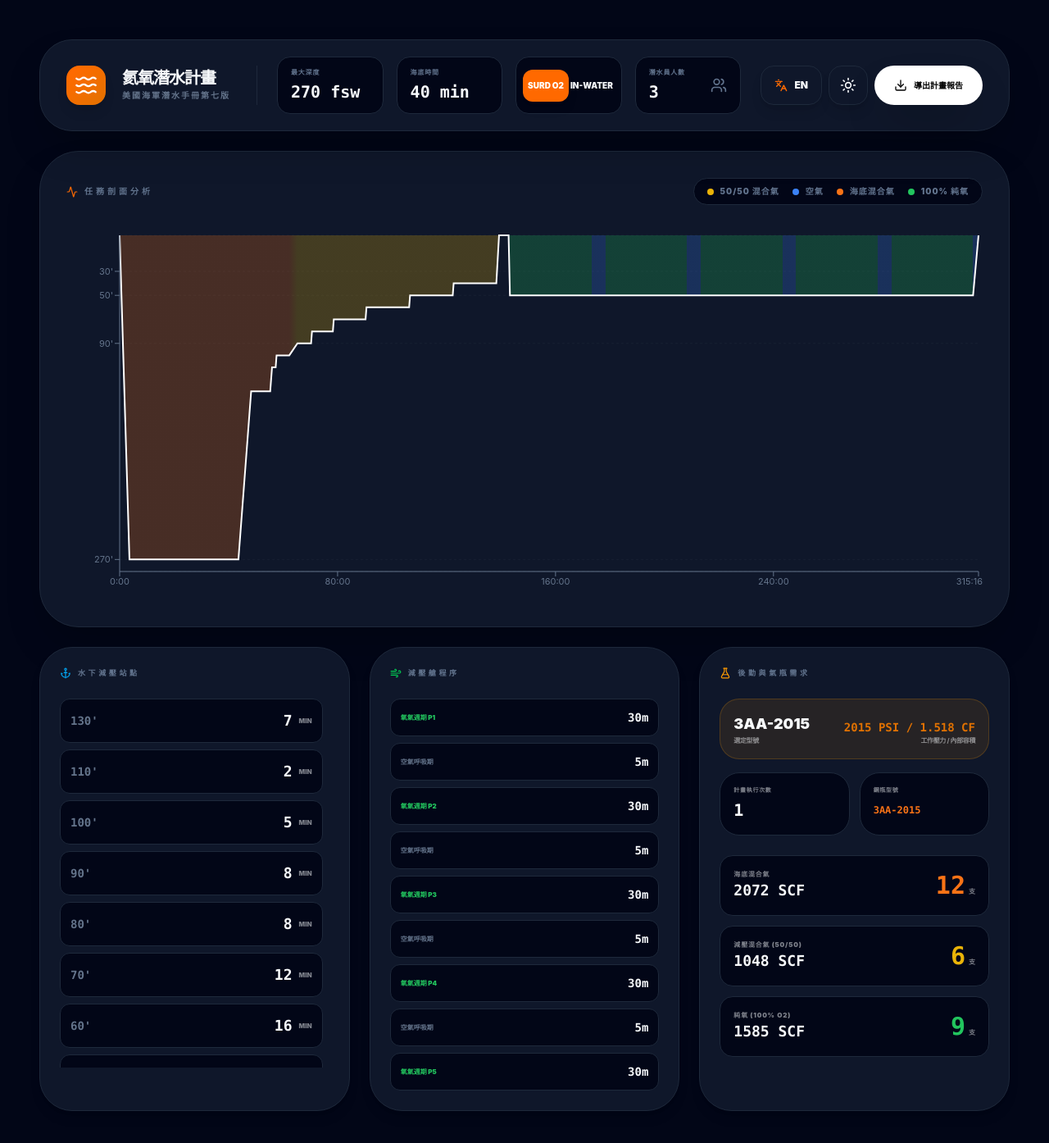
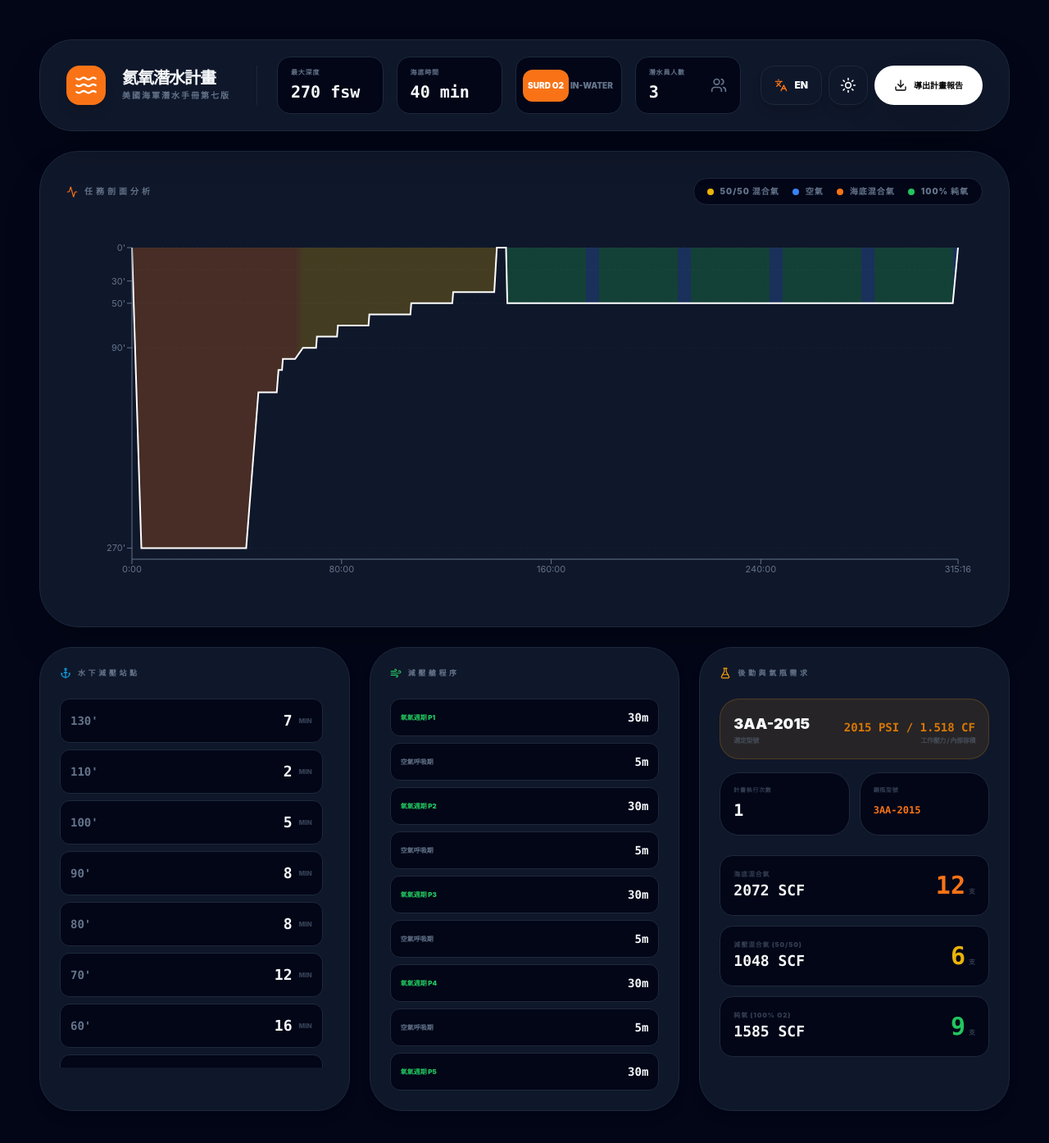
Before and after one commit to ryanhu-tech/heliox-mission-controller, a React (Vite) app: page / in a window 1280 px wide. Shown: the top 1394 px of the page at 82% size. Built offline with nearby package versions, Linux system fonts and the light colour scheme.

Commit message:
fix: 全面 HEX 化報表色彩以修正 PDF 導出異常，並優化圖表擷取穩定性

```diff
--- a/src/App.jsx
+++ b/src/App.jsx
@@ -94,6 +94,7 @@ function App() {
     const steps = decoMode === 'SURD' ? expandChamberSteps(o2Periods) : [];
     const duration = (res && res.data && res.data.length > 0) ? res.data[res.data.length - 1].time : 1;
     const gStops = [];
+    gStops.push({ offset: '0%', color: '#f97316' });
 
     if (res && res.data && res.data.length > 1) {
       for (let i = 1; i < res.data.length; i++) {
@@ -124,8 +125,7 @@ function App() {
     setIsExporting(true);
     setTheme('light');
 
-    // Wait for theme transition and chart re-rendering
-    await new Promise(resolve => setTimeout(resolve, 1500));
+    await new Promise(resolve => setTimeout(resolve, 2000));
 
     const element = document.getElementById('report-container');
     if (!element) {
@@ -139,7 +139,8 @@ function App() {
         scale: 2,
         useCORS: true,
         logging: false,
-        backgroundColor: '#ffffff'
+        backgroundColor: '#ffffff',
+        windowWidth: 1600
       });
 
       const imgData = canvas.toDataURL('image/jpeg', 1.0);
@@ -153,11 +154,9 @@ function App() {
       let heightLeft = imgHeight;
       let position = 0;
 
-      // Add first page
       pdf.addImage(imgData, 'JPEG', 0, position, pdfWidth, imgHeight);
       heightLeft -= pdfHeight;
 
-      // Multi-page handling
       while (heightLeft >= 0) {
         position = heightLeft - imgHeight;
         pdf.addPage();
@@ -168,7 +167,7 @@ function App() {
       pdf.save(`Heliox_Mission_${maxDepth}ft.pdf`);
     } catch (err) {
       console.error('PDF Export Error:', err);
-      alert('PDF 導出失敗。');
+      alert(`PDF 導出失敗: ${err.message}`);
     } finally {
       setTheme(originalTheme);
       setIsExporting(false);
@@ -188,48 +187,48 @@ function App() {
       <div id="report-container" className="max-w-[1700px] mx-auto space-y-6 p-4">
         <header className="flex flex-col lg:flex-row items-stretch lg:items-center gap-6 p-6 lg:px-8 lg:py-5 rounded-[2.5rem] border shadow-2xl backdrop-blur-xl" style={{ backgroundColor: t.panel, borderColor: t.border }}>
           <div className="flex items-center gap-5 shrink-0 border-r pr-8" style={{ borderColor: t.border }}>
-            <div className="w-12 h-12 bg-gradient-to-br from-orange-500 to-amber-600 rounded-2xl flex items-center justify-center shadow-lg"><Waves className="text-white" size={28} /></div>
-            <div><h1 className="text-xl font-black uppercase tracking-tighter leading-none">{msg?.title}</h1><p className="text-[10px] font-bold tracking-[0.2em] mt-1" style={{ color: t.textSecondary }}>{msg?.subtitle}</p></div>
+            <div className="w-12 h-12 bg-[#f97316] rounded-2xl flex items-center justify-center shadow-lg"><Waves className="text-white" size={28} /></div>
+            <div><h1 className="text-xl font-black uppercase tracking-tighter leading-none" style={{ color: t.textPrimary }}>{msg?.title}</h1><p className="text-[10px] font-bold tracking-[0.2em] mt-1" style={{ color: t.textSecondary }}>{msg?.subtitle}</p></div>
           </div>
           <div className="flex-1 grid grid-cols-2 md:grid-cols-4 gap-4">
              <div className="p-3 px-4 rounded-2xl border" style={{ backgroundColor: t.inputBg, borderColor: t.border }}>
-                <label className="block text-[8px] font-black mb-1 uppercase tracking-widest text-slate-500">{msg?.maxDepth}</label>
+                <label className="block text-[8px] font-black mb-1 uppercase tracking-widest text-[#64748b]">{msg?.maxDepth}</label>
                 <select className="bg-transparent border-none outline-none font-mono text-xl font-black w-full appearance-none" style={{ color: t.textPrimary }} value={maxDepth} onChange={(e)=>setMaxDepth(Number(e.target.value))}>
                   {Object.keys(decoTable || {}).sort((a,b)=>a-b).map(d => <option key={d} value={d} style={{backgroundColor: t.panel}}>{d} fsw</option>)}
                 </select>
              </div>
              <div className="p-3 px-4 rounded-2xl border" style={{ backgroundColor: t.inputBg, borderColor: t.border }}>
-                <label className="block text-[8px] font-black mb-1 uppercase tracking-widest text-slate-500">{msg?.bottomTime}</label>
+                <label className="block text-[8px] font-black mb-1 uppercase tracking-widest text-[#64748b]">{msg?.bottomTime}</label>
                 <select className="bg-transparent border-none outline-none font-mono text-xl font-black w-full appearance-none" style={{ color: t.textPrimary }} value={bottomTime} onChange={(e)=>setBottomTime(Number(e.target.value))}>
                   {decoTable?.[maxDepth] && Object.keys(decoTable[maxDepth]).sort((a,b)=>a-b).map(tm => <option key={tm} value={tm} style={{backgroundColor: t.panel}}>{tm} min</option>)}
                 </select>
              </div>
              <div className="p-2 rounded-2xl border flex items-center" style={{ backgroundColor: t.inputBg, borderColor: t.border }}>
-                <button onClick={()=>setDecoMode('SURD')} className={`flex-1 py-3 rounded-xl text-[10px] font-black transition-all ${decoMode === 'SURD' ? 'bg-orange-500 text-white shadow-lg' : ''}`}>SURD O2</button>
-                <button onClick={()=>setDecoMode('WATER')} className={`flex-1 py-3 rounded-xl text-[10px] font-black transition-all ${decoMode === 'WATER' ? 'bg-green-600 text-white shadow-lg' : ''}`}>IN-WATER</button>
+                <button onClick={()=>setDecoMode('SURD')} className="flex-1 py-3 rounded-xl text-[10px] font-black transition-all" style={{ backgroundColor: decoMode === 'SURD' ? '#f97316' : 'transparent', color: decoMode === 'SURD' ? '#fff' : '#64748b' }}>SURD O2</button>
+                <button onClick={()=>setDecoMode('WATER')} className="flex-1 py-3 rounded-xl text-[10px] font-black transition-all" style={{ backgroundColor: decoMode === 'WATER' ? '#22c55e' : 'transparent', color: decoMode === 'WATER' ? '#fff' : '#64748b' }}>IN-WATER</button>
              </div>
              <div className="p-3 px-4 rounded-2xl border flex items-center justify-between" style={{ backgroundColor: t.inputBg, borderColor: t.border }}>
-                <div><label className="block text-[8px] font-black mb-1 uppercase tracking-widest text-slate-500">{msg?.divers}</label><input type="number" className="bg-transparent border-none outline-none font-mono text-xl font-black w-12" style={{ color: t.textPrimary }} value={divers} onChange={(e)=>setDivers(Number(e.target.value))} /></div><Users size={20} className="text-slate-500" />
+                <div><label className="block text-[8px] font-black mb-1 uppercase tracking-widest text-[#64748b]">{msg?.divers}</label><input type="number" className="bg-transparent border-none outline-none font-mono text-xl font-black w-12" style={{ color: t.textPrimary }} value={divers} onChange={(e)=>setDivers(Number(e.target.value))} /></div><Users size={20} style={{ color: '#64748b' }} />
              </div>
           </div>
           <div className="flex items-center gap-2">
-             <button onClick={() => setLang(lang === 'en' ? 'zh' : 'en')} className="px-4 h-12 rounded-2xl flex items-center justify-center border font-black text-xs shadow-lg" style={{ backgroundColor: t.panel, borderColor: t.border, color: t.textPrimary }}><Languages size={16} className="mr-2 text-orange-500" />{lang === 'en' ? '中文' : 'EN'}</button>
+             <button onClick={() => setLang(lang === 'en' ? 'zh' : 'en')} className="px-4 h-12 rounded-2xl flex items-center justify-center border font-black text-xs shadow-lg" style={{ backgroundColor: t.panel, borderColor: t.border, color: t.textPrimary }}><Languages size={16} className="mr-2" style={{ color: '#f97316' }} />{lang === 'en' ? '中文' : 'EN'}</button>
              <button onClick={() => setTheme(theme === 'dark' ? 'light' : 'dark')} className="w-12 h-12 rounded-2xl flex items-center justify-center border shadow-lg" style={{ backgroundColor: t.panel, borderColor: t.border, color: t.textPrimary }}>{theme === 'dark' ? <Sun size={20} /> : <Moon size={20} />}</button>
-             <button onClick={handleExportPDF} disabled={isExporting} className="flex items-center gap-2 px-6 py-4 rounded-3xl font-black text-[10px] uppercase shadow-2xl transition-all" style={{ backgroundColor: theme === 'dark' ? '#fff' : '#0f172a', color: theme === 'dark' ? '#000' : '#fff' }}>{isExporting ? <Clock className="animate-spin" size={16} /> : <Download size={16} />}{isExporting ? msg?.generating : msg?.export}</button>
+             <button onClick={handleExportPDF} disabled={isExporting} className="flex items-center gap-2 px-6 py-4 rounded-3xl font-black text-[10px] uppercase shadow-2xl transition-all" style={{ backgroundColor: theme === 'dark' ? '#ffffff' : '#0f172a', color: theme === 'dark' ? '#000000' : '#ffffff' }}>{isExporting ? <Clock className="animate-spin" size={16} /> : <Download size={16} />}{isExporting ? msg?.generating : msg?.export}</button>
           </div>
         </header>
 
         <section className="p-8 rounded-[3rem] border shadow-2xl" style={{ backgroundColor: t.panel, borderColor: t.border }}>
-          <div className="flex items-center justify-between mb-8"><h2 className="text-[10px] font-black uppercase tracking-[0.4em] flex items-center gap-2 text-slate-500"><Activity size={14} className="text-orange-500" /> {msg?.profile}</h2><div className="flex gap-4 p-2 px-4 rounded-full border" style={{ backgroundColor: t.inputBg, borderColor: t.border }}>{Object.entries(GAS_COLORS).map(([k,v]) => (<div key={k} className="flex items-center gap-2 text-[10px] font-black uppercase tracking-widest text-slate-500"><span className="w-2 h-2 rounded-full" style={{backgroundColor:v}}></span>{getGasName(k)}</div>))}</div></div>
+          <div className="flex items-center justify-between mb-8"><h2 className="text-[10px] font-black uppercase tracking-[0.4em] flex items-center gap-2" style={{ color: '#64748b' }}><Activity size={14} style={{ color: '#f97316' }} /> {msg?.profile}</h2><div className="flex gap-4 p-2 px-4 rounded-full border" style={{ backgroundColor: t.inputBg, borderColor: t.border }}>{Object.entries(GAS_COLORS).map(([k,v]) => (<div key={k} className="flex items-center gap-2 text-[10px] font-black uppercase tracking-widest" style={{ color: '#64748b' }}><span className="w-2 h-2 rounded-full" style={{backgroundColor:v}}></span>{getGasName(k)}</div>))}</div></div>
           <div className="w-full h-[450px]">
             <ResponsiveContainer width="100%" height="100%">
-              <AreaChart data={profileData}>
+              <AreaChart data={profileData} margin={{ top: 20, right: 30, left: 20, bottom: 20 }}>
                 <defs><linearGradient id="gasGradient" x1="0" y1="0" x2="1" y2="0">{gradStops?.map((s, i) => <stop key={i} offset={s.offset} stopColor={s.color} stopOpacity={0.4} />)}</linearGradient></defs>
                 <CartesianGrid strokeDasharray="3 3" stroke={t.grid} vertical={false} opacity={0.5} />
                 <XAxis dataKey="time" type="number" domain={[0, totalDuration]} tickFormatter={(v)=>`${Math.floor(v)}:${Math.round((v%1)*60).toString().padStart(2,'0')}`} stroke={t.textSecondary} fontSize={11} />
                 <YAxis reversed domain={[0, maxDepth + 10]} ticks={[0,20,30,40,50,90,maxDepth]} stroke={t.textSecondary} fontSize={11} tickFormatter={(v)=>`${v}'`} />
-                <Tooltip content={({ active, payload }) => { if (active && payload?.[0]) { const d = payload[0].payload; const m = Math.floor(d.duration), s = Math.round((d.duration % 1) * 60); return (<div className="bg-slate-950 border border-slate-700 p-4 rounded-2xl shadow-2xl text-xs space-y-2"><p className="text-[10px] font-black text-orange-500 uppercase tracking-widest border-b border-slate-800 pb-1">{getPhaseName(d.phase)} {d.pIndex ? `P${d.pIndex}` : ''}</p><div className="flex justify-between gap-8"><span className="text-slate-500 font-bold">{msg?.depth}</span><span className="text-white font-mono font-black">{d.depth} fsw</span></div><div className="flex justify-between gap-8"><span className="text-slate-500 font-bold">{msg?.clock}</span><span className="text-white font-mono font-black">{d.timeStr}</span></div>{d.duration > 0 && <div className="flex justify-between gap-8"><span className="text-sky-500 font-bold">{msg?.segmentTime}</span><span className="text-sky-400 font-mono font-black">{m}m {s}s</span></div>}<div className="flex justify-between gap-8 pt-1 border-t border-slate-800"><span className="text-slate-500 font-bold">{msg?.gasSource}</span><span style={{ color: GAS_COLORS[d.gas] }} className="font-black">{getGasName(d.gas)}</span></div></div>); } return null; }} />
-                <Area type="linear" dataKey="depth" stroke={theme === 'dark' ? '#fff' : '#000'} strokeWidth={2} fill="url(#gasGradient)" isAnimationActive={false} />
+                <Tooltip content={({ active, payload }) => { if (active && payload?.[0]) { const d = payload[0].payload; const m = Math.floor(d.duration), s = Math.round((d.duration % 1) * 60); return (<div className="bg-[#020617] border border-[#1e293b] p-4 rounded-2xl shadow-2xl text-xs space-y-2"><p className="text-[10px] font-black text-[#f97316] uppercase tracking-widest border-b border-[#1e293b] pb-1">{getPhaseName(d.phase)} {d.pIndex ? `P${d.pIndex}` : ''}</p><div className="flex justify-between gap-8"><span className="text-[#64748b] font-bold">{msg?.depth}</span><span className="text-white font-mono font-black">{d.depth} fsw</span></div><div className="flex justify-between gap-8"><span className="text-[#64748b] font-bold">{msg?.clock}</span><span className="text-white font-mono font-black">{d.timeStr}</span></div>{d.duration > 0 && <div className="flex justify-between gap-8"><span className="text-[#0ea5e9] font-bold">{msg?.segmentTime}</span><span className="text-[#38bdf8] font-mono font-black">{m}m {s}s</span></div>}<div className="flex justify-between gap-8 pt-1 border-t border-[#1e293b]"><span className="text-[#64748b] font-bold">{msg?.gasSource}</span><span style={{ color: GAS_COLORS[d.gas] }} className="font-black">{getGasName(d.gas)}</span></div></div>); } return null; }} />
+                <Area type="linear" dataKey="depth" stroke={theme === 'dark' ? '#ffffff' : '#000000'} strokeWidth={2} fill="url(#gasGradient)" isAnimationActive={false} />
               </AreaChart>
             </ResponsiveContainer>
           </div>
@@ -237,36 +236,36 @@ function App() {
 
         <div className="grid grid-cols-1 xl:grid-cols-3 gap-6 pb-20">
           <section className="p-6 rounded-[2.5rem] border shadow-lg" style={{ backgroundColor: t.panel, borderColor: t.border }}>
-             <h2 className="text-[9px] font-black uppercase tracking-[0.4em] flex items-center gap-2 mb-6 text-slate-500"><Anchor size={14} className="text-sky-500" /> {msg?.waterDeco}</h2>
+             <h2 className="text-[9px] font-black uppercase tracking-[0.4em] flex items-center gap-2 mb-6" style={{ color: '#64748b' }}><Anchor size={14} style={{ color: '#0ea5e9' }} /> {msg?.waterDeco}</h2>
              <div className="space-y-2 max-h-[450px] overflow-y-auto pr-2 custom-scroll-container">
-                {stops && stops.length > 0 ? stops.map(stop => (<div key={stop.id} className="flex items-center justify-between p-3 rounded-xl border" style={{ backgroundColor: t.inputBg, borderColor: t.border }}><span className="font-mono text-sm font-black" style={{ color: stop.depth <= 30 ? GAS_COLORS.O2 : t.textSecondary }}>{stop.depth}'</span><div className="flex items-center gap-2"><span className="font-mono text-lg font-black">{stop.time}</span><span className="text-[8px] font-black uppercase opacity-50">Min</span></div></div>)) : <div className="text-center py-10 opacity-30 text-[10px] uppercase font-black">{msg?.noDeco}</div>}
+                {stops && stops.length > 0 ? stops.map(stop => (<div key={stop.id} className="flex items-center justify-between p-3 rounded-xl border" style={{ backgroundColor: t.inputBg, borderColor: t.border }}><span className="font-mono text-sm font-black" style={{ color: stop.depth <= 30 ? GAS_COLORS.O2 : t.textSecondary }}>{stop.depth}'</span><div className="flex items-center gap-2"><span className="font-mono text-lg font-black" style={{ color: t.textPrimary }}>{stop.time}</span><span className="text-[8px] font-black uppercase opacity-50" style={{ color: t.textSecondary }}>Min</span></div></div>)) : <div className="text-center py-10 opacity-30 text-[10px] uppercase font-black" style={{ color: t.textSecondary }}>{msg?.noDeco}</div>}
              </div>
           </section>
           <section className="p-6 rounded-[2.5rem] border shadow-lg" style={{ backgroundColor: t.panel, borderColor: t.border }}>
-             <h2 className="text-[9px] font-black uppercase tracking-[0.4em] flex items-center gap-2 mb-6 text-slate-500"><Wind size={14} className="text-green-500" /> {decoMode === 'SURD' ? msg?.chamber : msg?.protocol}</h2>
+             <h2 className="text-[9px] font-black uppercase tracking-[0.4em] flex items-center gap-2 mb-6" style={{ color: '#64748b' }}><Wind size={14} style={{ color: '#22c55e' }} /> {decoMode === 'SURD' ? msg?.chamber : msg?.protocol}</h2>
              <div className="space-y-2 custom-scroll-container">
                 {decoMode === 'SURD' ? expandChamberSteps(o2Periods).map((step, idx) => {
                   let pIdx = 0; if(step.phase === 'O2 Period') pIdx = expandChamberSteps(o2Periods).slice(0, idx+1).filter(s=>s.phase === 'O2 Period').length;
-                  return (<div key={idx} className="flex items-center justify-between p-3 rounded-xl border" style={{ backgroundColor: t.inputBg, borderColor: t.border }}><span className="text-[8px] font-black uppercase" style={{ color: step.gas === 'O2' ? GAS_COLORS.O2 : t.textSecondary }}>{lang === 'zh' ? (step.gas === 'O2' ? `氧氣週期 P${pIdx}` : '空氣呼吸期') : step.phase}</span><span className="font-mono text-sm font-black">{step.time}m</span></div>);
-                }) : <div className="p-5 rounded-2xl border" style={{ backgroundColor: t.inputBg, borderColor: t.border }}><p className="text-xs leading-relaxed opacity-70">{msg?.airNote}</p></div>}
+                  return (<div key={idx} className="flex items-center justify-between p-3 rounded-xl border" style={{ backgroundColor: t.inputBg, borderColor: t.border }}><span className="text-[8px] font-black uppercase" style={{ color: step.gas === 'O2' ? GAS_COLORS.O2 : t.textSecondary }}>{lang === 'zh' ? (step.gas === 'O2' ? `氧氣週期 P${pIdx}` : '空氣呼吸期') : step.phase}</span><span className="font-mono text-sm font-black" style={{ color: t.textPrimary }}>{step.time}m</span></div>);
+                }) : <div className="p-5 rounded-2xl border" style={{ backgroundColor: t.inputBg, borderColor: t.border }}><p className="text-xs leading-relaxed opacity-70" style={{ color: t.textPrimary }}>{msg?.airNote}</p></div>}
              </div>
           </section>
           <section className="p-6 rounded-[2.5rem] border shadow-lg flex flex-col" style={{ backgroundColor: t.panel, borderColor: t.border }}>
-             <h2 className="text-[9px] font-black uppercase tracking-[0.4em] flex items-center gap-2 mb-6 text-slate-500"><FlaskConical size={14} className="text-amber-500" /> {msg?.logistics}</h2>
-             <div className="bg-amber-500/10 p-4 rounded-3xl border border-amber-500/20 mb-4 flex justify-between items-end"><div><p className="text-lg font-black">{selectedCyl?.name}</p><p className="text-[8px] font-bold opacity-50 uppercase tracking-tighter">{msg?.model}</p></div><div className="text-right"><p className="font-mono text-sm font-bold text-amber-600">{selectedCyl?.psi} PSI / {selectedCyl?.vol} CF</p><p className="text-[8px] font-bold opacity-50 uppercase tracking-tighter">{msg?.workPress}</p></div></div>
+             <h2 className="text-[9px] font-black uppercase tracking-[0.4em] flex items-center gap-2 mb-6" style={{ color: '#64748b' }}><FlaskConical size={14} style={{ color: '#f59e0b' }} /> {msg?.logistics}</h2>
+             <div className="p-4 rounded-3xl border mb-4 flex justify-between items-end" style={{ backgroundColor: 'rgba(245, 158, 11, 0.1)', borderColor: 'rgba(245, 158, 11, 0.2)' }}><div><p className="text-lg font-black" style={{ color: t.textPrimary }}>{selectedCyl?.name}</p><p className="text-[8px] font-bold opacity-50 uppercase tracking-tighter" style={{ color: t.textSecondary }}>{msg?.model}</p></div><div className="text-right"><p className="font-mono text-sm font-bold" style={{ color: '#d97706' }}>{selectedCyl?.psi} PSI / {selectedCyl?.vol} CF</p><p className="text-[8px] font-bold opacity-50 uppercase tracking-tighter" style={{ color: t.textSecondary }}>{msg?.workPress}</p></div></div>
              <div className="grid grid-cols-2 gap-3 mb-6">
-                <div className="p-4 rounded-3xl border" style={{ backgroundColor: t.inputBg, borderColor: t.border }}><label className="text-[7px] font-black uppercase tracking-widest opacity-50 block mb-1">{msg?.runs}</label><input type="number" className="bg-transparent border-none outline-none font-mono text-xl font-black w-full" style={{ color: t.textPrimary }} value={runs} onChange={(e)=>setRuns(Math.max(1, Number(e.target.value)))} /></div>
-                <div className="p-4 rounded-3xl border" style={{ backgroundColor: t.inputBg, borderColor: t.border }}><label className="text-[7px] font-black uppercase tracking-widest opacity-50 block mb-1">{msg?.cylinder}</label><select className="bg-transparent border-none outline-none font-mono text-xs font-black w-full appearance-none" style={{ color: GAS_COLORS.BOTTOM }} value={selectedCyl?.id} onChange={handleCylChange}>{CYLINDER_PRESETS.map(c => <option key={c.id} value={c.id} style={{backgroundColor: t.panel}}>{c.name}</option>)}</select></div>
+                <div className="p-4 rounded-3xl border" style={{ backgroundColor: t.inputBg, borderColor: t.border }}><label className="text-[7px] font-black uppercase tracking-widest opacity-50 block mb-1" style={{ color: t.textSecondary }}>{msg?.runs}</label><input type="number" className="bg-transparent border-none outline-none font-mono text-xl font-black w-full" style={{ color: t.textPrimary }} value={runs} onChange={(e)=>setRuns(Math.max(1, Number(e.target.value)))} /></div>
+                <div className="p-4 rounded-3xl border" style={{ backgroundColor: t.inputBg, borderColor: t.border }}><label className="text-[7px] font-black uppercase tracking-widest opacity-50 block mb-1" style={{ color: t.textSecondary }}>{msg?.cylinder}</label><select className="bg-transparent border-none outline-none font-mono text-xs font-black w-full appearance-none" style={{ color: '#f97316' }} value={selectedCyl?.id} onChange={handleCylChange}>{CYLINDER_PRESETS.map(c => <option key={c.id} value={c.id} style={{backgroundColor: t.panel}}>{c.name}</option>)}</select></div>
              </div>
              <div className="space-y-3 flex-1">
                 {[
-                  { label: msg?.bottomMix, val: Math.round(bottomGasSCF + ascentGasSCF + (decoGasTotals?.bottomMix || 0)) * runs, count: bottomCylCount, color: GAS_COLORS.BOTTOM },
-                  { label: msg?.decoMix, val: (decoGasTotals?.decoMix || 0) * runs, count: decoCylCount, color: GAS_COLORS['5050'] },
-                  { label: msg?.oxygen, val: (decoGasTotals?.oxygen || 0) * runs, count: oxygenCylCount, color: GAS_COLORS.O2 }
+                  { label: msg?.bottomMix, val: Math.round(bottomGasSCF + ascentGasSCF + (decoGasTotals?.bottomMix || 0)) * runs, count: bottomCylCount, color: '#f97316' },
+                  { label: msg?.decoMix, val: (decoGasTotals?.decoMix || 0) * runs, count: decoCylCount, color: '#eab308' },
+                  { label: msg?.oxygen, val: (decoGasTotals?.oxygen || 0) * runs, count: oxygenCylCount, color: '#22c55e' }
                 ].map(item => (
                   <div key={item.label} className="p-4 rounded-2xl border flex items-center justify-between" style={{ backgroundColor: t.inputBg, borderColor: t.border }}>
-                    <div><p className="text-[8px] font-black uppercase opacity-50 tracking-widest">{item.label}</p><p className="text-lg font-mono font-black">{item.val} SCF</p></div>
-                    <div className="text-right"><span className="text-3xl font-mono font-black" style={{ color: item.color }}>{item.count}</span><span className="text-[8px] font-black uppercase opacity-50 ml-1">{msg?.cyls}</span></div>
+                    <div><p className="text-[8px] font-black uppercase opacity-50 tracking-widest" style={{ color: t.textSecondary }}>{item.label}</p><p className="text-lg font-mono font-black" style={{ color: t.textPrimary }}>{item.val} SCF</p></div>
+                    <div className="text-right"><span className="text-3xl font-mono font-black" style={{ color: item.color }}>{item.count}</span><span className="text-[8px] font-black uppercase opacity-50 ml-1" style={{ color: t.textSecondary }}>{msg?.cyls}</span></div>
                   </div>
                 ))}
              </div>
```
